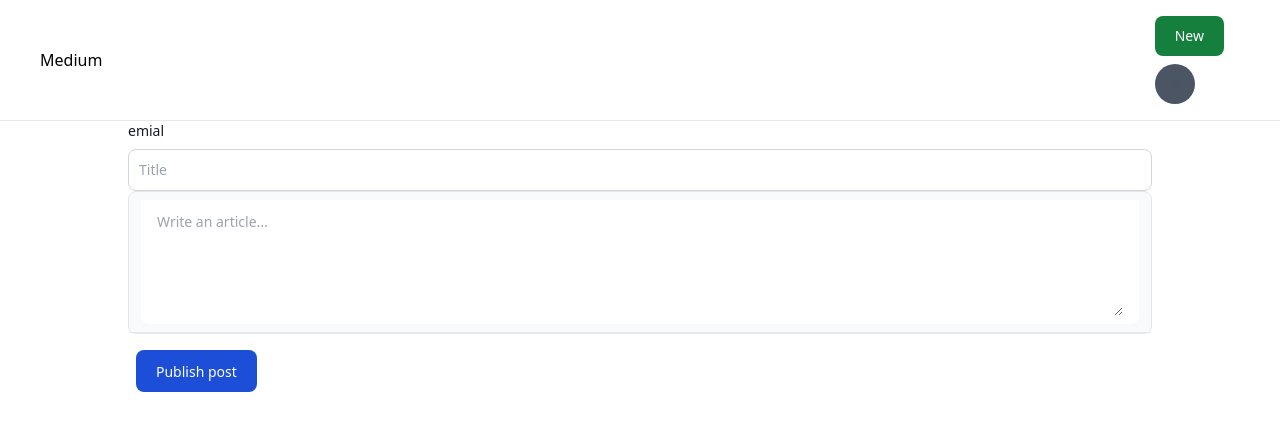
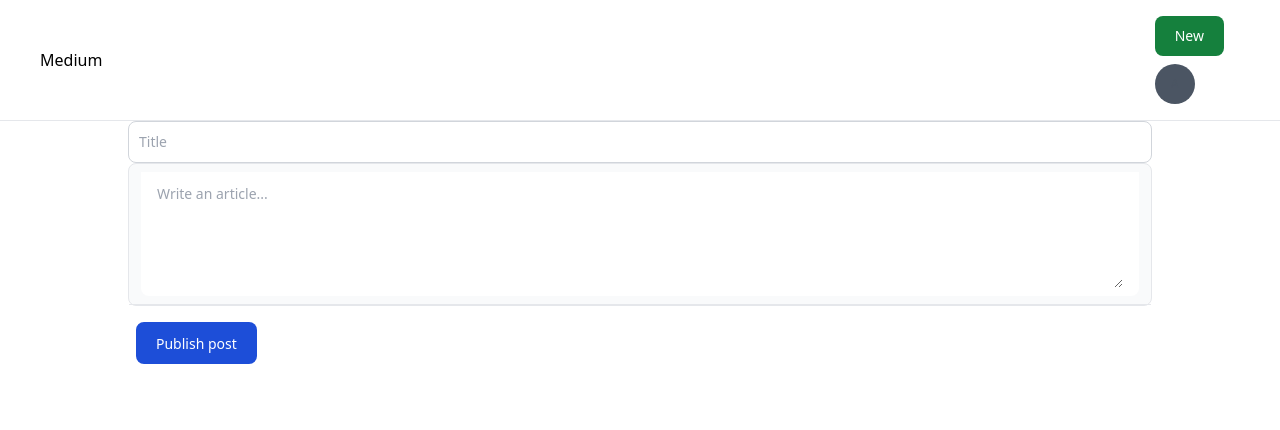
Before and after one commit to ashish07-07/blogging-website, a React (Vite) app in the folder frontend/: page /publish in a window 1280 px wide. Shown: the top 430 px of the page. Built offline with nearby package versions, Linux system fonts and the light colour scheme.

Commit message:
final changes

```diff
--- a/frontend/src/pages/Publish.tsx
+++ b/frontend/src/pages/Publish.tsx
@@ -23,16 +23,14 @@ export function Publish() {
       }
     );
     console.log(res);
-    navigate(`/blog/${res.data.msg.id}`);
+
+    navigate("/blogs");
   }
   return (
     <div>
       <Appbar></Appbar>
       <div className="flex justify-center w-full">
         <div className="max-w-screen-lg w-full">
-          <label className="block mb-2 text-sm font-medium text-gray-900 dark:text-white">
-            emial
-          </label>
           <input
             type="text"
             className="w-full bg-grey-50 border border-gray-300 text-gray-900 text-sm rounded-lg focus:ring-blue-500 focus:border-blue-500 block w-full p-2.5 "
```
